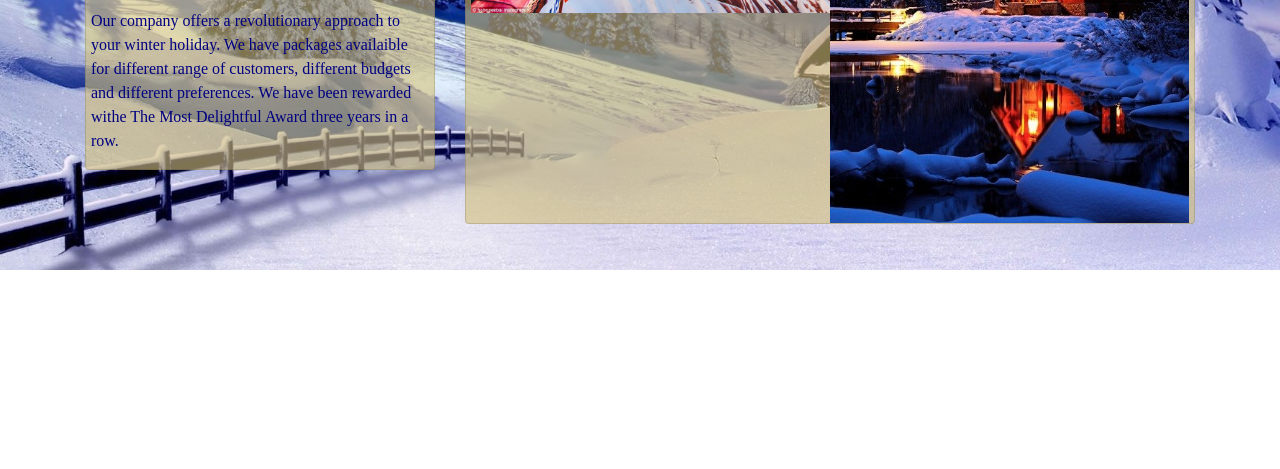
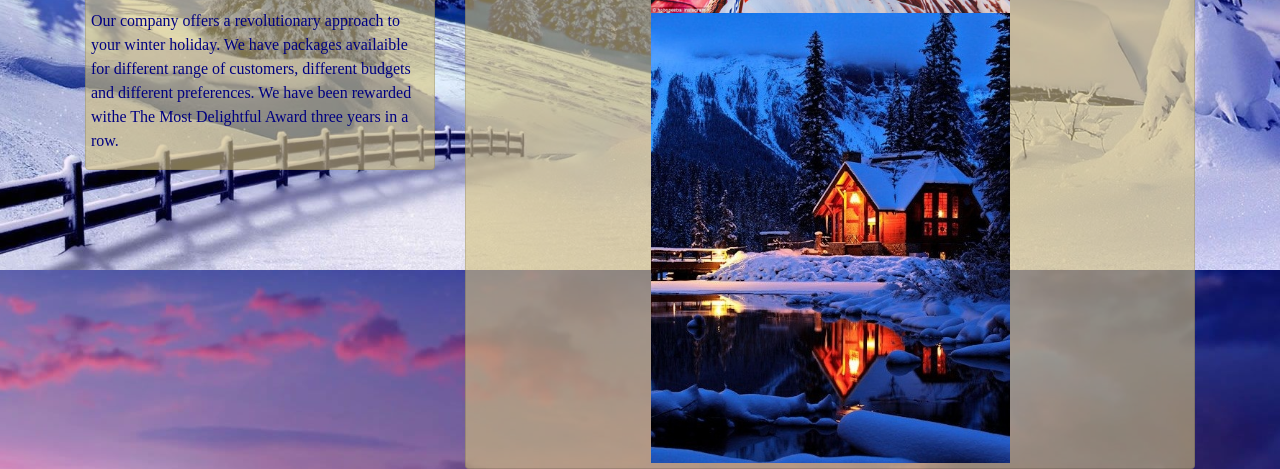
Before and after one commit to escape101/escape101.github.io, a plain HTML site: page about.html in a window 1280 px wide. Shown: the part 530-999 px from the top of the page. Before the commit the page ends 800 px from the top, so only its background shows below. Drawn offline with nearby package versions, Linux system fonts and the light colour scheme.

Commit message:
Update about.css

```diff
--- a/stls/about.css
+++ b/stls/about.css
@@ -55,7 +55,7 @@ height: 300px;
 width: 50%;
 height: 50%;
 position: relative;
-FLOAT:left;
+float§:left;
 }
 
 div.transbox{
```
